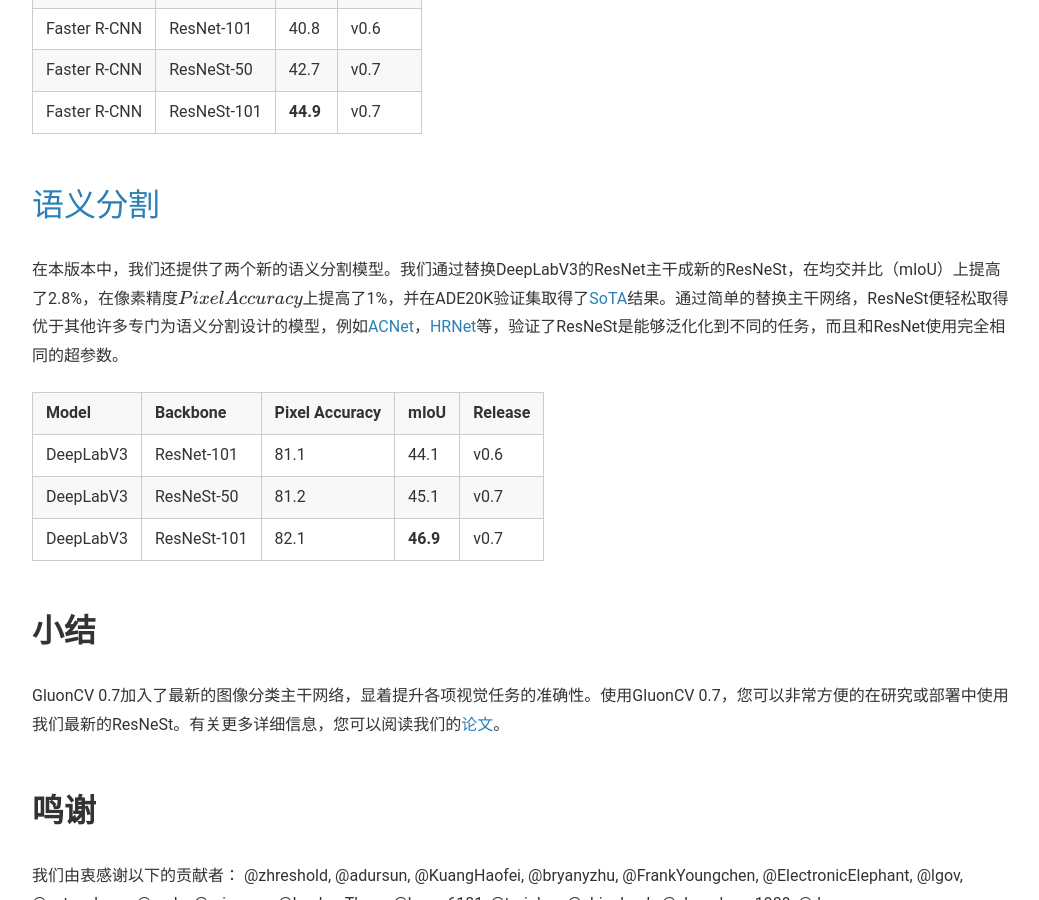
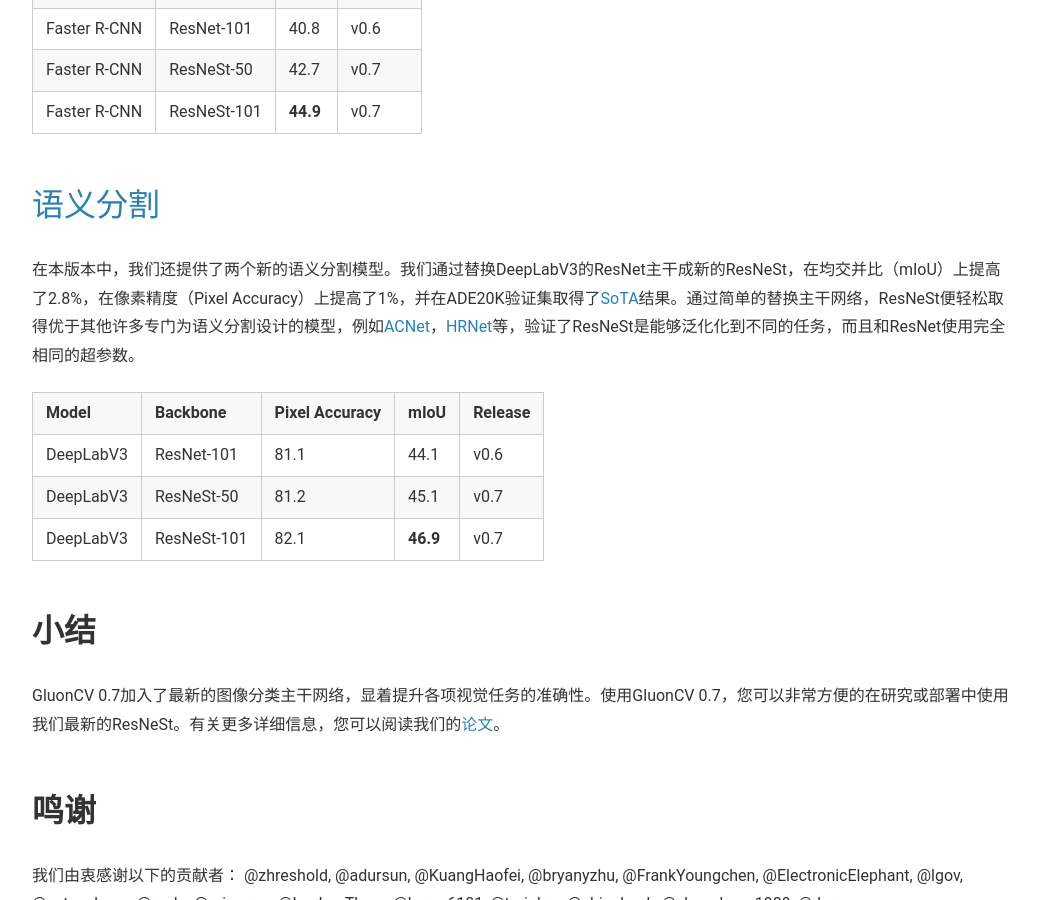
Before and after one commit to mxnet-zh/blog, a Jekyll site: the page built from _posts/2020-05-11-gluon-cv-0.7-resnest.md, in a window 1280 px wide and 900 px high, scrolled down 2478 px. Shown: the whole window, without its empty margins (118-1157 px from the left). Built offline with Jekyll 4.4.1, drawn with Linux system fonts in a browser that asks for light colours; formulas are drawn with MathJax 3.

Commit message:
parentheses fix

```diff
--- a/_posts/2020-05-11-gluon-cv-0.7-resnest.md
+++ b/_posts/2020-05-11-gluon-cv-0.7-resnest.md
@@ -43,7 +43,7 @@
 
 ## [语义分割](https://gluon-cv.mxnet.io/model_zoo/segmentation.html#ade20k-dataset)
 
-在本版本中，我们还提供了两个新的语义分割模型。我们通过替换DeepLabV3的ResNet主干成新的ResNeSt，在均交并比（mIoU）上提高了2.8%，在像素精度(Pixel Accuracy)上提高了1%，并在ADE20K验证集取得了[SoTA](https://paperswithcode.com/sota/semantic-segmentation-on-ade20k?p=resnest-split-attention-networks)结果。通过简单的替换主干网络，ResNeSt便轻松取得优于其他许多专门为语义分割设计的模型，例如[ACNet](https://arxiv.org/abs/1908.03930)，[HRNet](https://arxiv.org/abs/1908.07919)等，验证了ResNeSt是能够泛化化到不同的任务，而且和ResNet使用完全相同的超参数。
+在本版本中，我们还提供了两个新的语义分割模型。我们通过替换DeepLabV3的ResNet主干成新的ResNeSt，在均交并比（mIoU）上提高了2.8%，在像素精度（Pixel Accuracy）上提高了1%，并在ADE20K验证集取得了[SoTA](https://paperswithcode.com/sota/semantic-segmentation-on-ade20k?p=resnest-split-attention-networks)结果。通过简单的替换主干网络，ResNeSt便轻松取得优于其他许多专门为语义分割设计的模型，例如[ACNet](https://arxiv.org/abs/1908.03930)，[HRNet](https://arxiv.org/abs/1908.07919)等，验证了ResNeSt是能够泛化化到不同的任务，而且和ResNet使用完全相同的超参数。
 
 | Model     | Backbone    | Pixel Accuracy | mIoU     | Release |
 | --------- | ----------- | -------------- | -------- | ------- |
```
